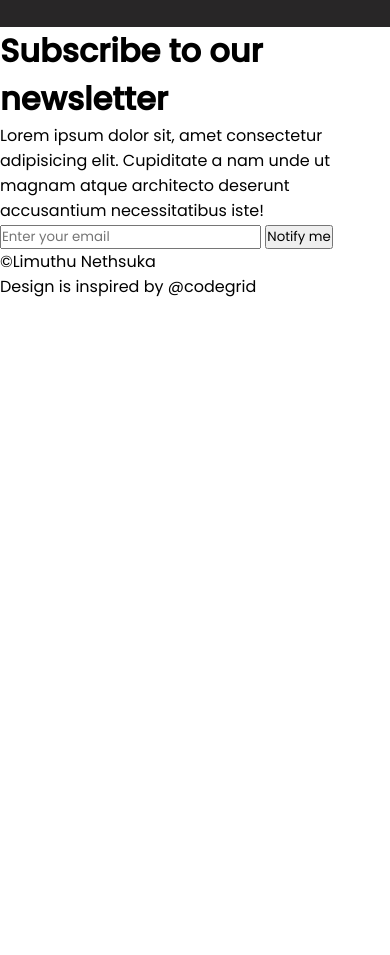
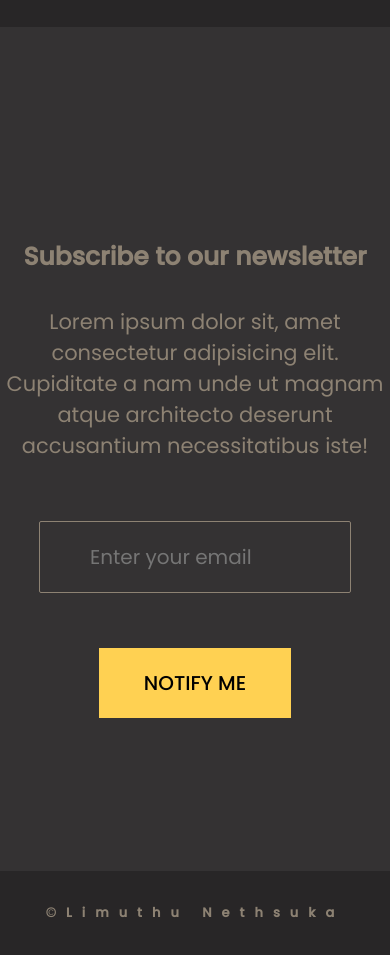
Before and after one commit to Limuthu/Slick-App-Website, a plain HTML site: page index.html in a window 390 px wide. Shown: the part 3640-4595 px from the top of the page. Before the commit the page ends 3939 px from the top, so only its background shows below. Drawn offline with Linux system fonts and the light colour scheme.

Commit message:
Finished!
1.Finished the website and also it is RESPONSIVE TO ALL DEVICES

```diff
--- a/index.html
+++ b/index.html
@@ -9,7 +9,6 @@
     <script src="https://kit.fontawesome.com/020ea8b848.js" crossorigin="anonymous"></script>
 </head>
 <body>
-
     <div class="slick">
 
         <div class="home">
@@ -89,16 +88,21 @@
         </div>
 
         <div class="download">
-            <h1>Subscribe to our newsletter</h1>
-            <p>Lorem ipsum dolor sit, amet consectetur adipisicing elit. Cupiditate a nam unde ut magnam atque architecto deserunt accusantium necessitatibus iste!</p>
-            <input type="email" class="email" placeholder="Enter your email">
-            <button class="down__button">Notify me</button>
+            <div class="down__content">
+                <h1>Subscribe to our newsletter</h1>
+                <p>Lorem ipsum dolor sit, amet consectetur adipisicing elit. Cupiditate a nam unde ut magnam atque architecto deserunt accusantium necessitatibus iste!</p>
+                <div class="emails">
+                    <input type="email" class="email" placeholder="Enter your email">
+                    <br>
+                    <button class="down__button">Notify me</button>
+                </div>
+            </div>
         </div>
 
         <div class="footer">
-            &copy;Limuthu Nethsuka
-            <p>Design is inspired by @codegrid</p>
+            <h1><a href="https://twitter.com/Limuthu1">&copy;Limuthu Nethsuka</a></h1>
         </div>
+
     </div>
 </body>
 </html>
--- a/styles/styles.css
+++ b/styles/styles.css
@@ -5,6 +5,7 @@
     list-style: none;
     text-decoration: none;
     font-family: 'Poppins', sans-serif;
+
 }
 
 body {
@@ -354,3 +355,102 @@ i {
     }
 
 }
+
+.download {
+    height: 100vh;
+    width: 100%;
+    background-color: #343233;
+    display: flex;
+    flex-direction: column;
+    justify-content: center;
+}
+
+.down__content {
+    color: #8D8273;
+    display: flex;
+    flex-direction: column;
+    align-items: center;
+}
+
+.down__content h1 {
+    font-size: 50px;
+}
+
+.down__content p {
+    margin-top: 30px;
+    text-align: center;
+}
+
+.emails {
+    width: 100%;
+    margin-top: 30px;
+    height: 20vh;
+    display: flex;
+    flex-direction: column;
+    align-items: center;
+    justify-content: space-around;
+}
+
+.email {
+    margin-top: 30px;
+    border-radius: 2px;
+    border: 1px solid #8D8273;
+    outline: none;
+    width: 80%;
+    background-color: transparent;
+    padding: 20px 50px 20px 50px;
+    font-size: 20px;
+    color: rgb(129, 120, 107);
+}
+
+.down__button {
+    padding: 20px 45px;
+    text-transform: uppercase;
+    font-weight: 500;
+    background-color: #FFD152;
+    border: none;
+    outline: none;
+    margin-top: 30px;
+    font-size: 20px;
+}
+
+@media(max-width: 713px) {
+    .down__content h1 {
+        font-size: 30px;
+    }
+}
+
+@media(max-width: 425px) {
+    .down__content h1 {
+        font-size: 25px;
+    }
+    .down__content p {
+        font-size: 21px;
+    }
+}
+
+.footer {
+    display: flex;
+    width: 100%;
+    height: 10vh;
+    align-items: center;
+    justify-content: center;
+    padding: 20px;
+    background-color: #282627;
+    color: #8D8273;
+}
+
+.footer h1 {
+    font-size: 20px;
+    letter-spacing: 10px;
+}
+
+.footer h1 a {
+    color: #8D8273;
+}
+
+@media(max-width: 713px) {
+    .footer h1 {
+        font-size: 13px;
+    }
+}
```
